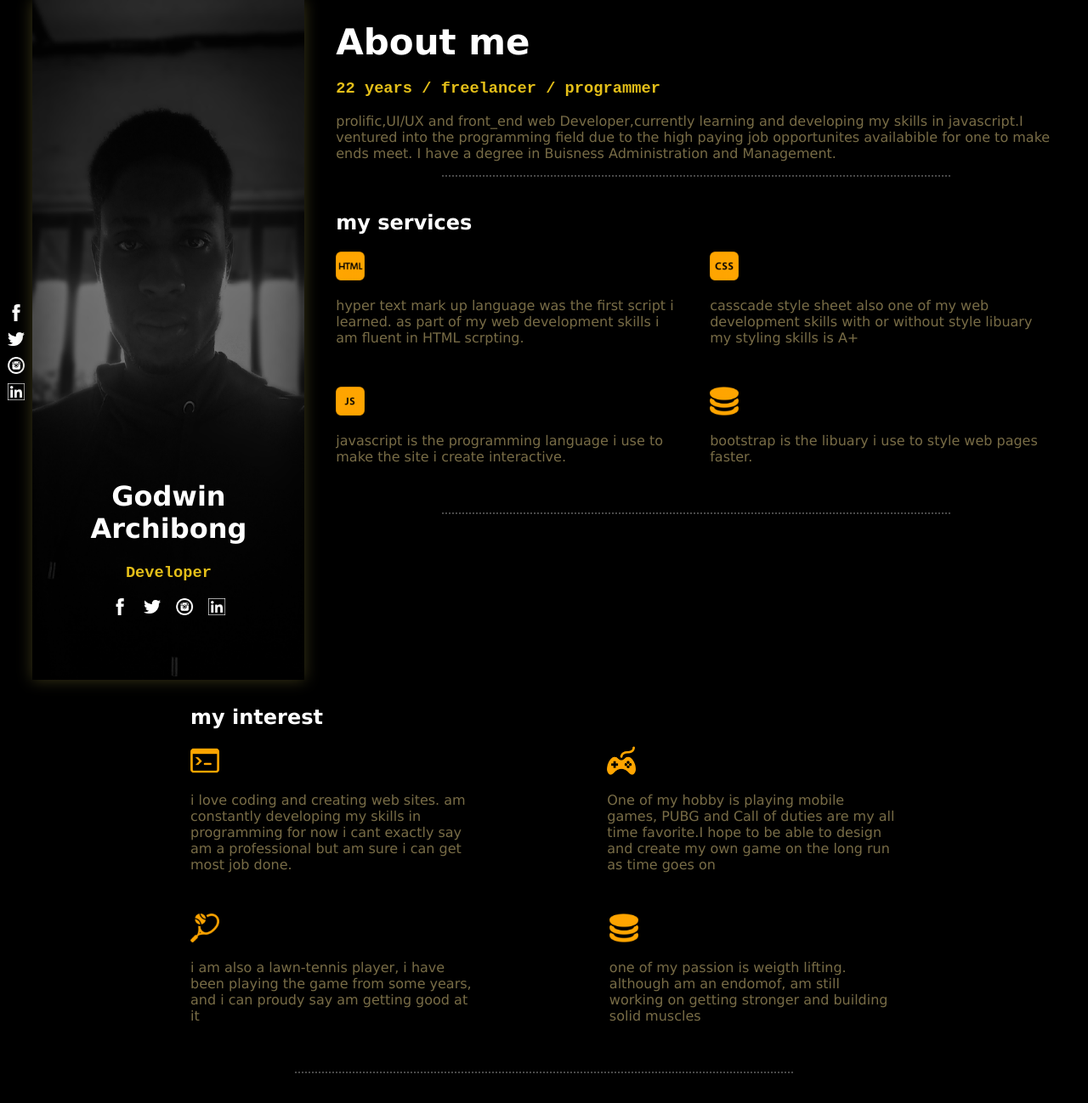
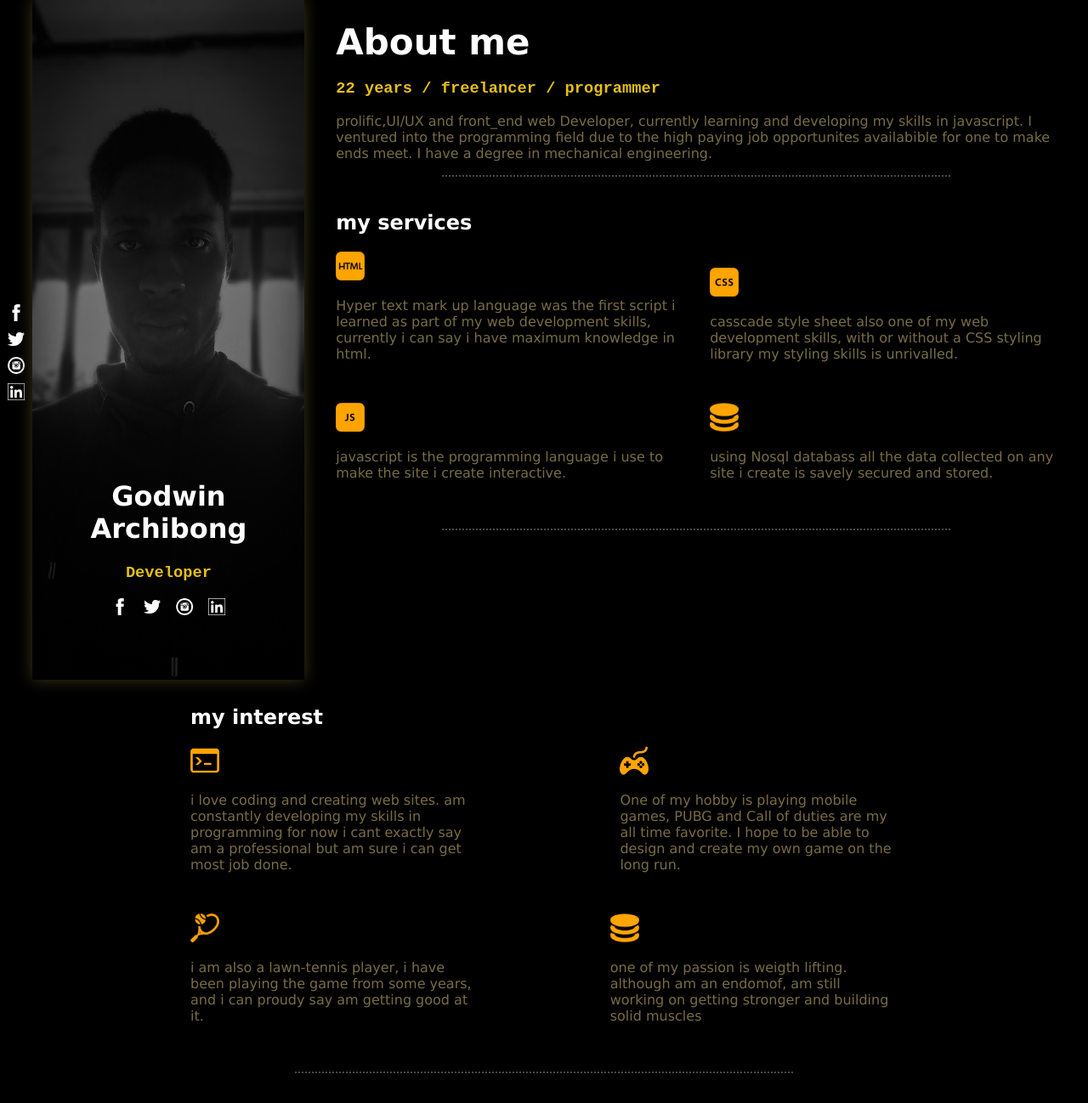
Before and after one commit to sparkdicey/new-site, a plain HTML site: page index.html in a window 1280 px wide. Shown: the top 1298 px of the page at 85% size. Drawn offline with Linux system fonts and the light colour scheme.

Commit message:
text edit

```diff
--- a/index.html
+++ b/index.html
@@ -40,10 +40,10 @@
                 <div class="test0">
                     <h1 class="aboutme">About me</h1>
                     <h3> 22 years / freelancer / programmer</h3>
-                    <p>prolific,UI/UX and front_end web Developer,currently learning and
-                        developing my skills in javascript.I ventured into the programming
+                    <p>prolific,UI/UX and front_end web Developer, currently learning and
+                        developing my skills in javascript. I ventured into the programming
                         field due to the high paying job opportunites availabible for one
-                        to make ends meet. I have a degree in Buisness Administration and Management.
+                        to make ends meet. I have a degree in mechanical engineering.
                     </p>
                     <hr>
                 </div>
@@ -52,15 +52,15 @@
                     <div class="test1">
                         <h2>my services</h2>
                         <img class="texticon" src="icons/html icon.png" alt="html icon">
-                        <p> hyper text mark up language was the first script i learned.
-                            as part of my web development skills i am fluent in HTML scrpting.
+                        <p> Hyper text mark up language was the first script i learned
+                            as part of my web development skills, currently i can say i have maximum knowledge in html.
                         </p>
                     </div>
 
                     <div class="test2">
                         <img class="texticon" src="icons/css icon.png" alt="css icon">
-                        <p> casscade style sheet also one of my web development skills
-                            with or without style libuary my styling skills is A+
+                        <p> casscade style sheet also one of my web development skills,
+                            with or without a CSS styling library my styling skills is unrivalled.
                         </p>
                     </div>
                 </div>
@@ -74,8 +74,8 @@
                     </div>
 
                     <div class="test4">
-                        <img class="texticon" src="icons/database icon.png" alt="bootstrap icon">
-                        <p>bootstrap is the libuary i use to style web pages faster.
+                        <img class="texticon" src="icons/database icon.png" alt="database icon">
+                        <p> using Nosql databass all the data collected on any site i create is savely secured and stored.
                         </p>
                     </div>
                 </div>
@@ -102,7 +102,7 @@
             <div>
                 <img src="icons/game icon.png" alt="game icon" class="texticon">
                 <p class="text3">One of my hobby is playing mobile games,
-                PUBG and Call of duties are my all time favorite.I hope to be able to design and create my own game on the long run as time goes on
+                PUBG and Call of duties are my all time favorite. I hope to be able to design and create my own game on the long run.
                 </p>
             </div>
         </div>
@@ -111,7 +111,7 @@
             <div>
                 <img src="icons/tennis-48.png" alt="tennis icon" class="texticon">
                 <p class="text3">i am also a lawn-tennis player, i
-                have been playing the game from some years, and i can proudy say am getting good at it
+                have been playing the game from some years, and i can proudy say am getting good at it.
                 </p>
             </div>
 
```
